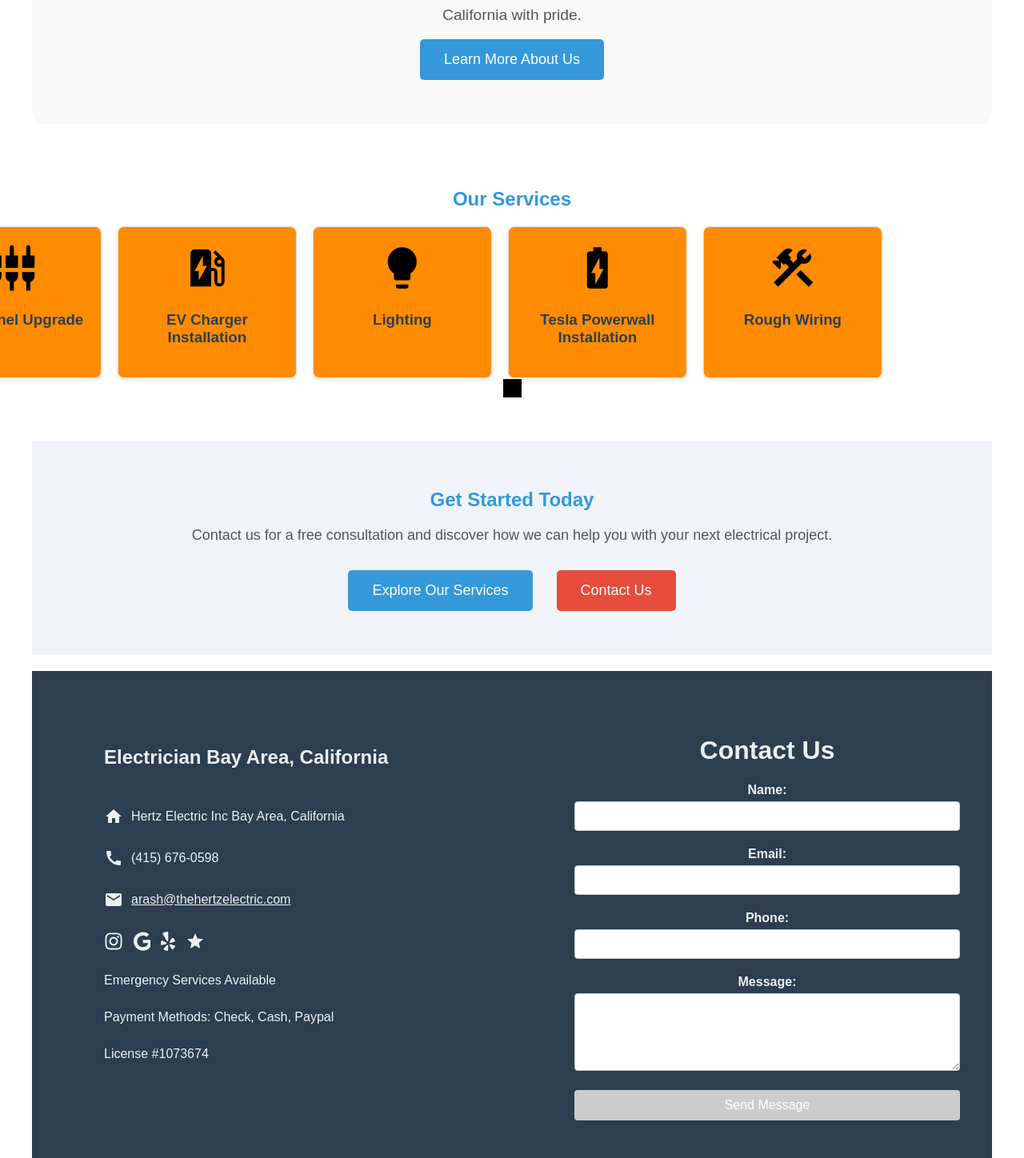
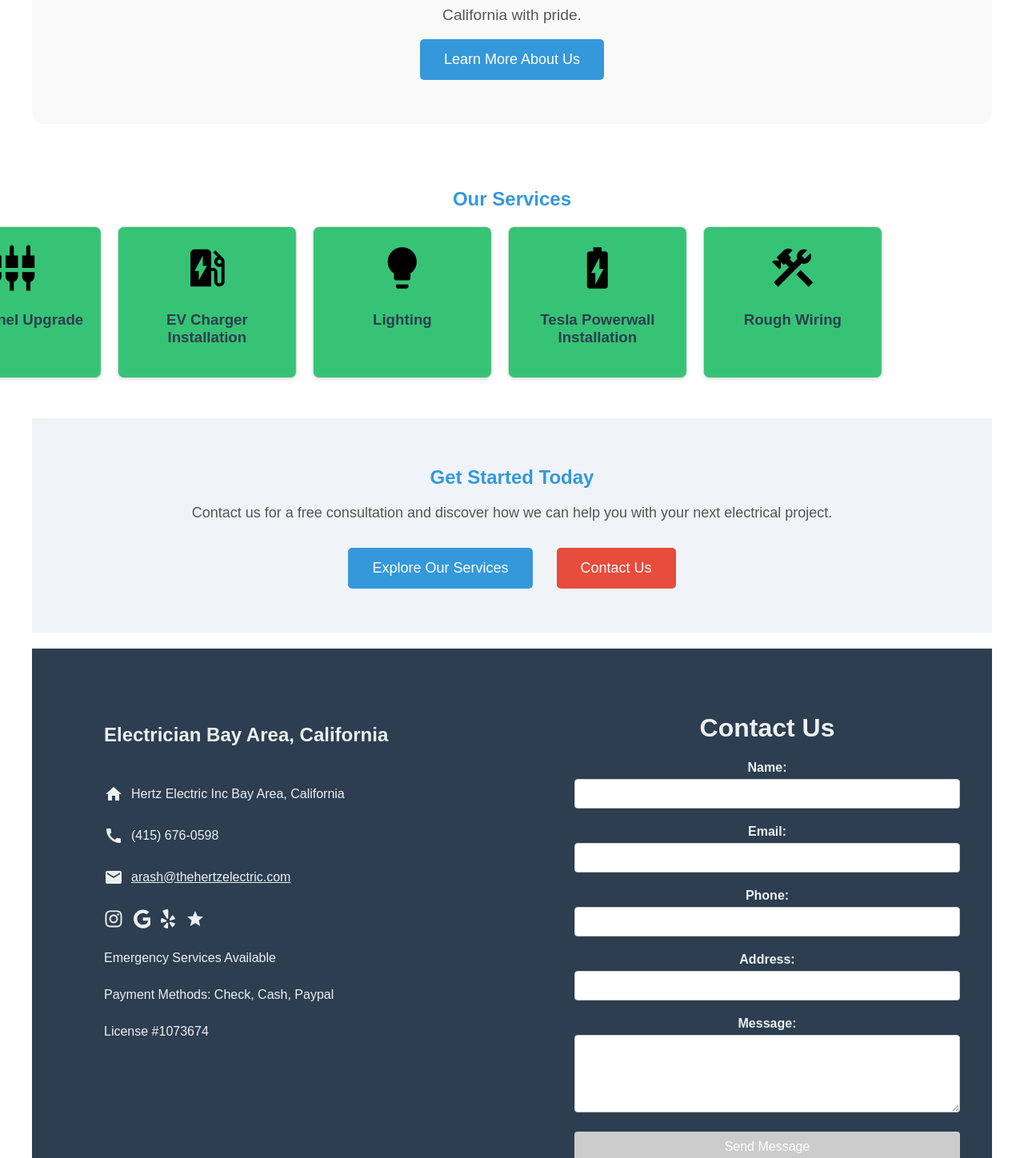
Before and after one commit to MasFar11/myApp, an Angular app: page /home in a window 1280 px wide. Shown: the part 1912-3360 px from the top of the page at 80% size. Built offline with nearby package versions, Linux system fonts and the light colour scheme; data requests are answered from the project's data file; grey boxes are pictures that could not be loaded.

Commit message:
Meine Änderungen2

```diff
--- a/src/app/contact/contact.component.html
+++ b/src/app/contact/contact.component.html
@@ -17,6 +17,11 @@
         <input type="phone" id="phone" name="phone" ngModel required phone #phone="ngModel">
         <div *ngIf="phone.invalid && phone.touched" class="error">Enter a valid Phone number.</div>
       </div>
+      <div class="form-group">
+        <label for="phone">Address:</label>
+        <input type="phone" id="phone" name="phone" ngModel required phone #phone="ngModel">
+        <div *ngIf="phone.invalid && phone.touched" class="error">Enter a valid Phone number.</div>
+      </div>
 
       <div class="form-group">
         <label for="message">Message:</label>
--- a/src/app/home/home.component.html
+++ b/src/app/home/home.component.html
@@ -88,7 +88,6 @@
       </div>
     </div>
   </section>
-  <mat-icon svgIcon="custom-icons:logo"></mat-icon>
   <section class="call-to-action">
     <h2>Get Started Today</h2>
     <p>Contact us for a free consultation and discover how we can help you with your next electrical project.</p>
--- a/src/app/home/home.component.scss
+++ b/src/app/home/home.component.scss
@@ -175,7 +175,7 @@
   }
 
   .service-item {
-    background-color: darkorange;
+    background-color: rgb(55, 195, 118);
     padding: 20px;
     border: 1px solid #e0e0e0;
     border-radius: 8px;
```
Also changed, not shown: package.json (+9 -1 lines), 1 other file (tests, documents, lock files or other folders).
